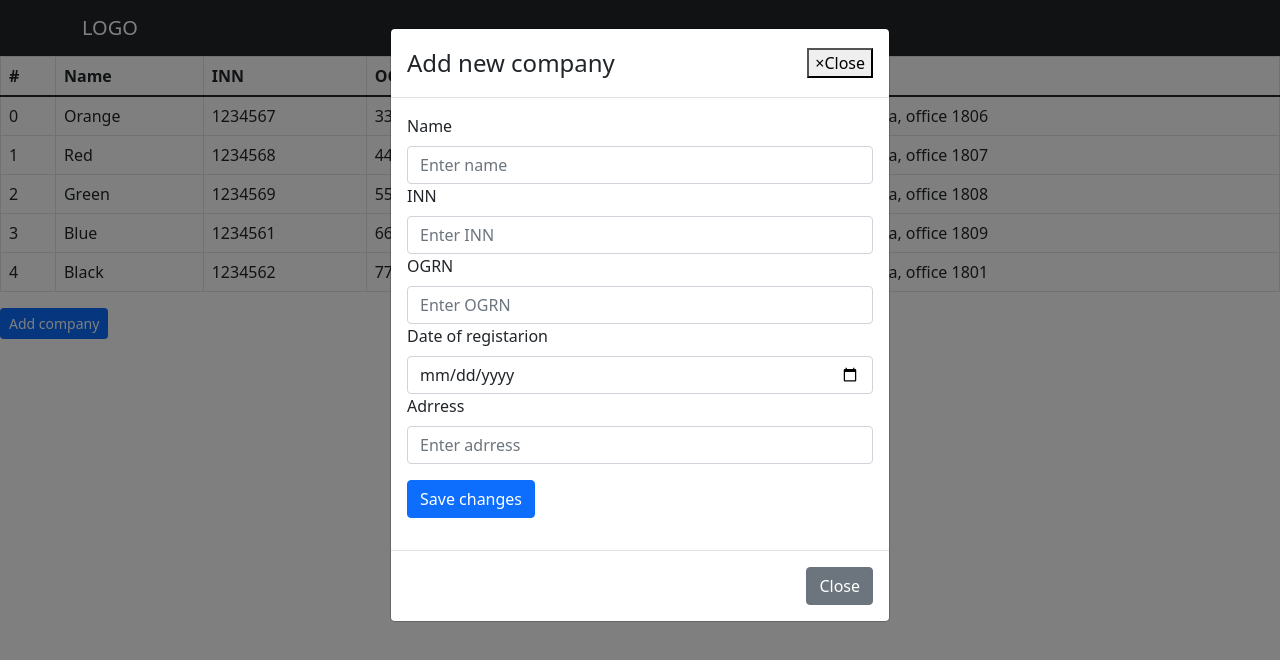
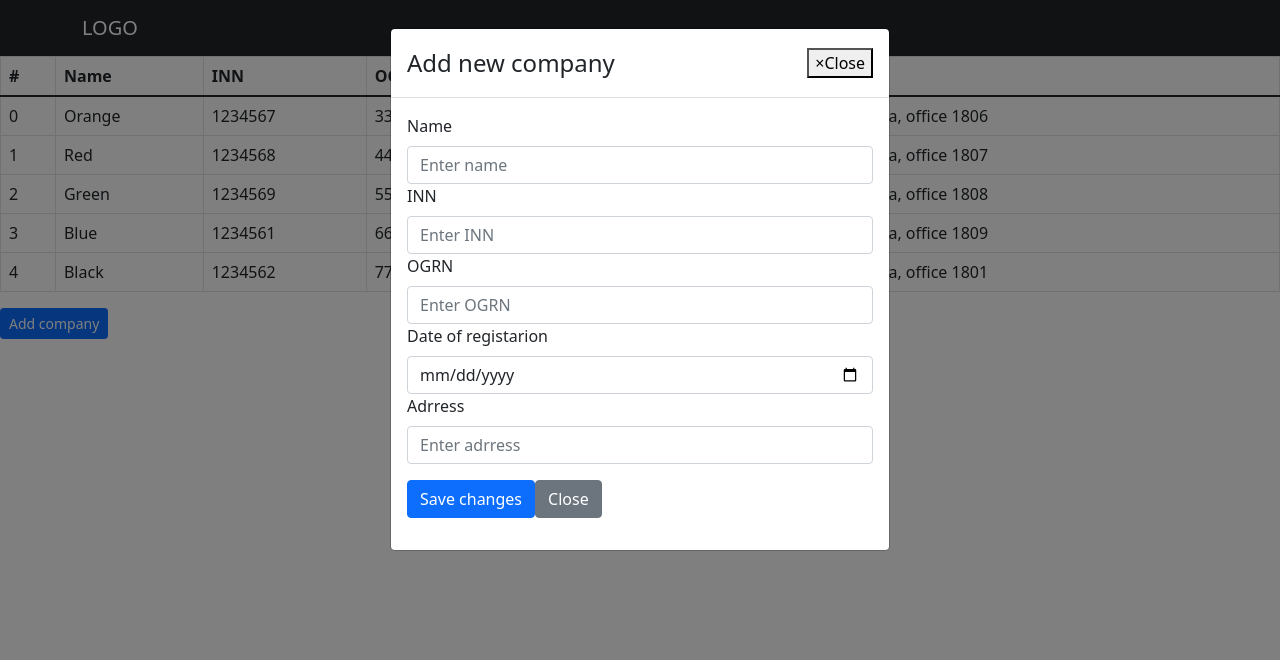
Before and after one commit to Konton022/react-egeuki, a React (Create React App) app: page / in a window 1280 px wide. Both pictures are taken after a click on the button "Add company". Shown: the top 660 px of the page. Built offline with nearby package versions, Linux system fonts and the light colour scheme.

Commit message:
some changes

```diff
--- a/src/App.js
+++ b/src/App.js
@@ -21,7 +21,7 @@ export default function App() {
 
   const dispatch = useDispatch();
 
-  useEffect(() => dispatch(updateFirms({ firms })), []);
+  useEffect(() => dispatch(updateFirms(firms)), []);
 
   return (
     <div>
--- a/src/components/addForm.js
+++ b/src/components/addForm.js
@@ -4,7 +4,7 @@ import { Form, Button } from "react-bootstrap";
 import { useDispatch, useSelector } from "react-redux";
 import { selectFirm, updateFirms } from "../store/firms";
 
-const MyForm = ({ saveChanges }) => {
+const MyForm = ({ saveChanges, handleClickClose }) => {
   const [name, setName] = useState("");
   const [inn, setInn] = useState("");
   const [ogrn, setOgrn] = useState("");
@@ -71,6 +71,9 @@ const MyForm = ({ saveChanges }) => {
         />
       </Form.Group>
       <Button type="submit">Save changes</Button>
+      <Button variant="secondary" onClick={handleClickClose}>
+        Close
+      </Button>
     </Form>
   );
 };
--- a/src/components/addModal.js
+++ b/src/components/addModal.js
@@ -1,5 +1,5 @@
 import React from "react";
-import { Modal, Button } from "react-bootstrap";
+import { Modal } from "react-bootstrap";
 
 import AddForm from "./addForm";
 
@@ -15,13 +15,11 @@ const AddModal = ({ modal, handleClickButton }) => {
         <Modal.Title>Add new company</Modal.Title>
       </Modal.Header>
       <Modal.Body>
-        <AddForm saveChanges={handleClickSubmitButton} />
+        <AddForm
+          saveChanges={handleClickSubmitButton}
+          handleClickClose={handleClickButton}
+        />
       </Modal.Body>
-      <Modal.Footer>
-        <Button variant="secondary" onClick={handleClickButton}>
-          Close
-        </Button>
-      </Modal.Footer>
     </Modal>
   );
 };
--- a/src/store/firms.js
+++ b/src/store/firms.js
@@ -3,12 +3,13 @@ import { createSlice } from "@reduxjs/toolkit";
 export const slice = createSlice({
   name: "firms",
   initialState: {
-    data: [],
+    data: {},
   },
   reducers: {
-    updateFirms: (state, action) => {
-      state.data.push(action.payload);
-    },
+    updateFirms: (state, action) => ({
+      ...state,
+      data: action.payload,
+    }),
   },
 });
 
```
